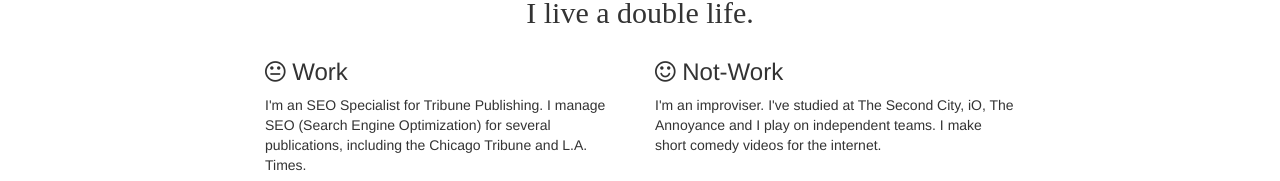
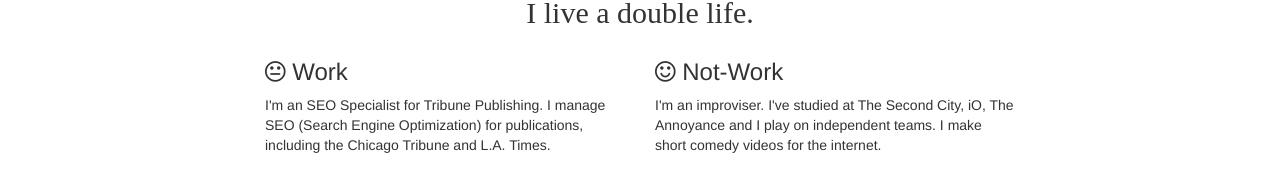
Before and after one commit to taylorcbrown/taylorcbrown.github.io, a Jekyll site: the page built from index.html, in a window 1280 px wide. Shown: the part 436-617 px from the top of the page. Built offline with Jekyll 4.4.1, drawn with Linux system fonts in a browser that asks for light colours; nearby versions of some CDN libraries; some web fonts are replaced.

Commit message:
Update homepage copy, footer CSS

```diff
--- a/_sass/_base.scss
+++ b/_sass/_base.scss
@@ -24,7 +24,7 @@ html {
  */
 body {
     /* Margin bottom by footer height */
-    margin-bottom: 140px !important;
+    margin-bottom: 120px !important;
 }
 
 // Headers
--- a/_sass/_layout.scss
+++ b/_sass/_layout.scss
@@ -9,7 +9,7 @@
   border-top: 1px solid #e3e3e3;
   padding: $spacing-unit 0;
   /* Set the fixed height of the footer here */
-  height: 130px;
+  height: 110px;
   background-color: #f5f5f5;
 }
 
--- a/index.html
+++ b/index.html
@@ -18,7 +18,7 @@ layout: default
 			<div class="row">
 			  <section class="col-xs-6">
 			    <h3><span class="fa fa-meh-o"></span> Work</h3>
-			    <p>I'm an SEO Specialist for Tribune Publishing. I manage SEO (Search Engine Optimization) for several publications, including the Chicago Tribune and L.A. Times.</p>
+			    <p>I'm an SEO Specialist for Tribune Publishing. I manage SEO (Search Engine Optimization) for publications, including the Chicago Tribune and L.A. Times.</p>
 			  </section>
 			  <section class="col-xs-6">
 			    <h3><span class="fa fa-smile-o"></span> Not-Work</h3>
```
Also changed, not shown: 4 other files.
